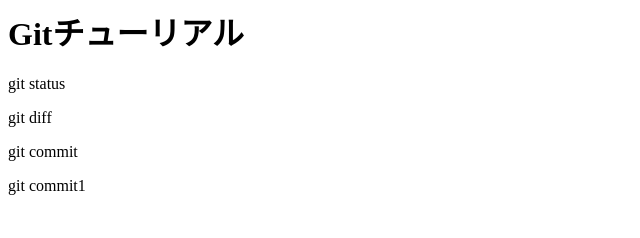
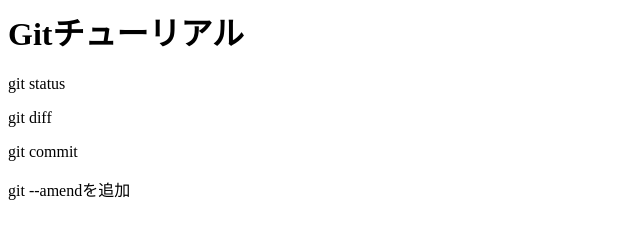
Before and after one commit to shizimichan/git_tutorial, a plain HTML site: page index.html in a window 1280 px wide. Shown: the whole page, without its empty margins (0-640 px from the left). Drawn offline with Linux system fonts and the light colour scheme.

Commit message:
git -- amendを追記

```diff
--- a/index.html
+++ b/index.html
@@ -2,4 +2,4 @@
 <p>git status</p>
 <p>git diff</p>
 <p>git commit</p>
-<p>git commit1</p>
+<p>git --amendを追加<p>
```
